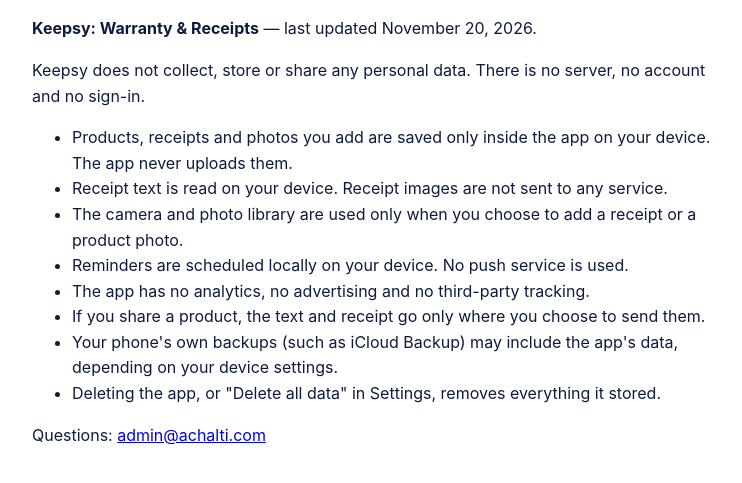
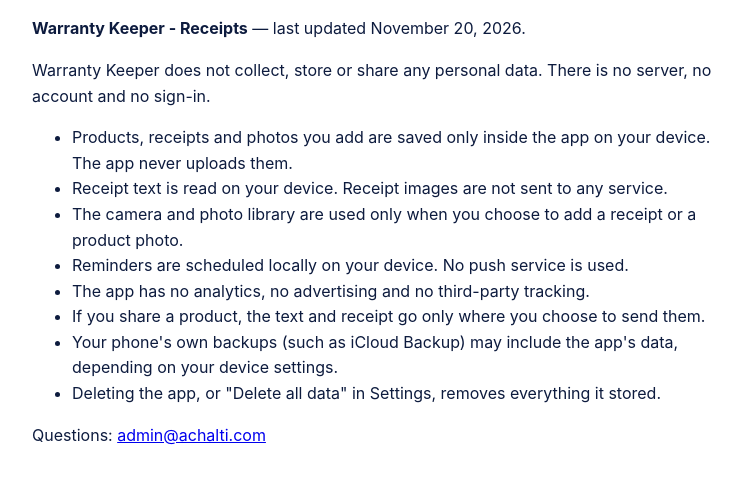
Before and after one commit to gilad4591/warranty-keeper-privacy, a plain HTML site: page index.html in a window 1280 px wide. Shown: the part 89-572 px from the top of the page, without its empty margins (268-1010 px from the left). Drawn offline with Linux system fonts and the light colour scheme.

Commit message:
Rename to Warranty Keeper
Co-Authored-By: Claude Opus 5.5 <noreply@anthropic.com>

```diff
--- a/index.html
+++ b/index.html
@@ -3,7 +3,7 @@
 <head>
 <meta charset="utf-8">
 <meta name="viewport" content="width=device-width, initial-scale=1">
-<title>Keepsy: Warranty &amp; Receipts — Privacy Policy</title>
+<title>Warranty Keeper - Receipts — Privacy Policy</title>
 <style>
   body { font-family: -apple-system, system-ui, sans-serif; max-width: 680px; margin: 40px auto; padding: 0 16px; line-height: 1.6; color: #0d1b3e; background: #fff; }
   h1 { font-size: 1.8rem; }
@@ -11,8 +11,8 @@
 </head>
 <body>
 <h1>Privacy Policy</h1>
-<p><strong>Keepsy: Warranty &amp; Receipts</strong> — last updated November 20, 2026.</p>
-<p>Keepsy does not collect, store or share any personal data. There is no server, no account and no sign-in.</p>
+<p><strong>Warranty Keeper - Receipts</strong> — last updated November 20, 2026.</p>
+<p>Warranty Keeper does not collect, store or share any personal data. There is no server, no account and no sign-in.</p>
 <ul>
   <li>Products, receipts and photos you add are saved only inside the app on your device. The app never uploads them.</li>
   <li>Receipt text is read on your device. Receipt images are not sent to any service.</li>
```
Also changed, not shown: 1 other file.
